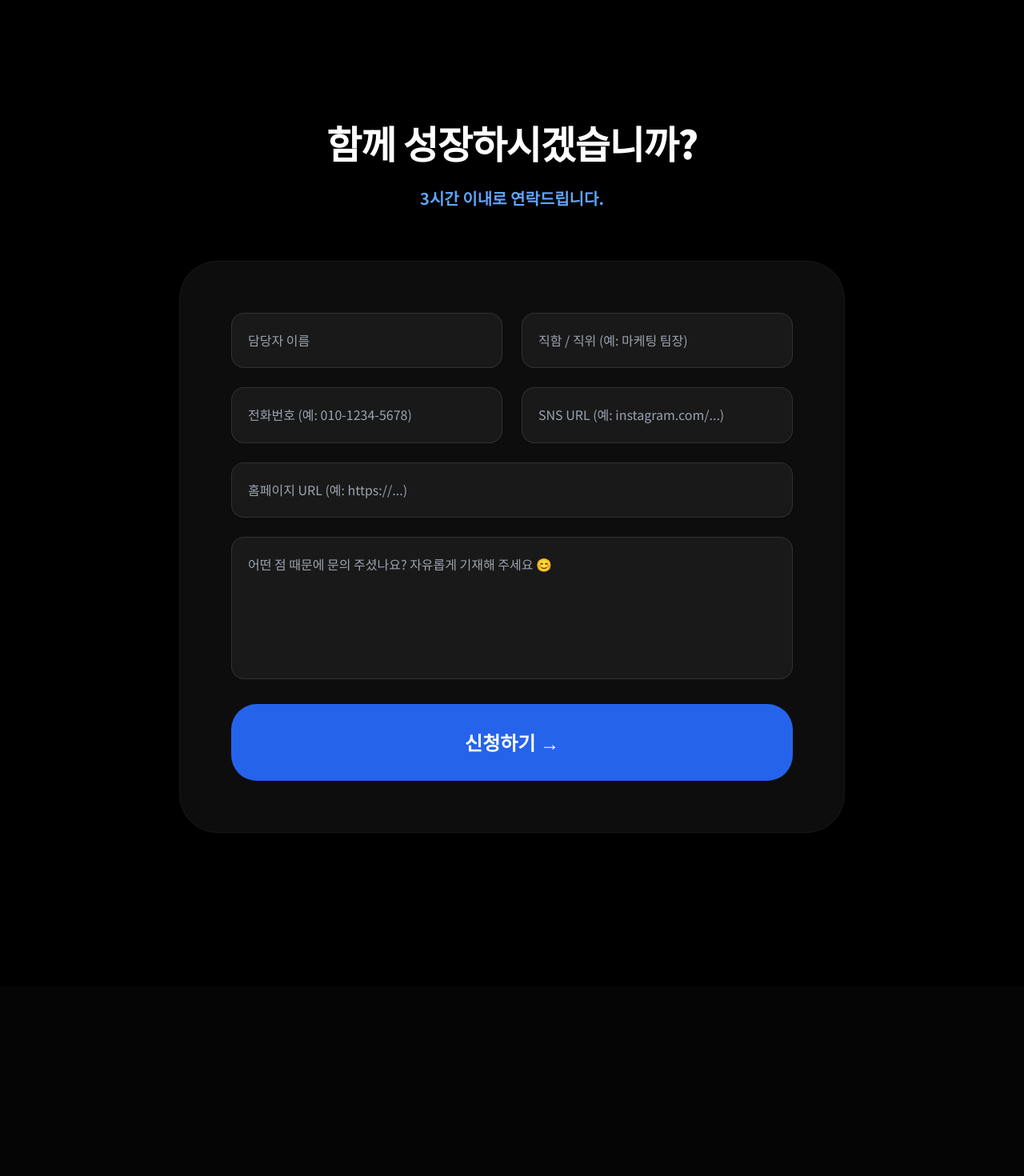
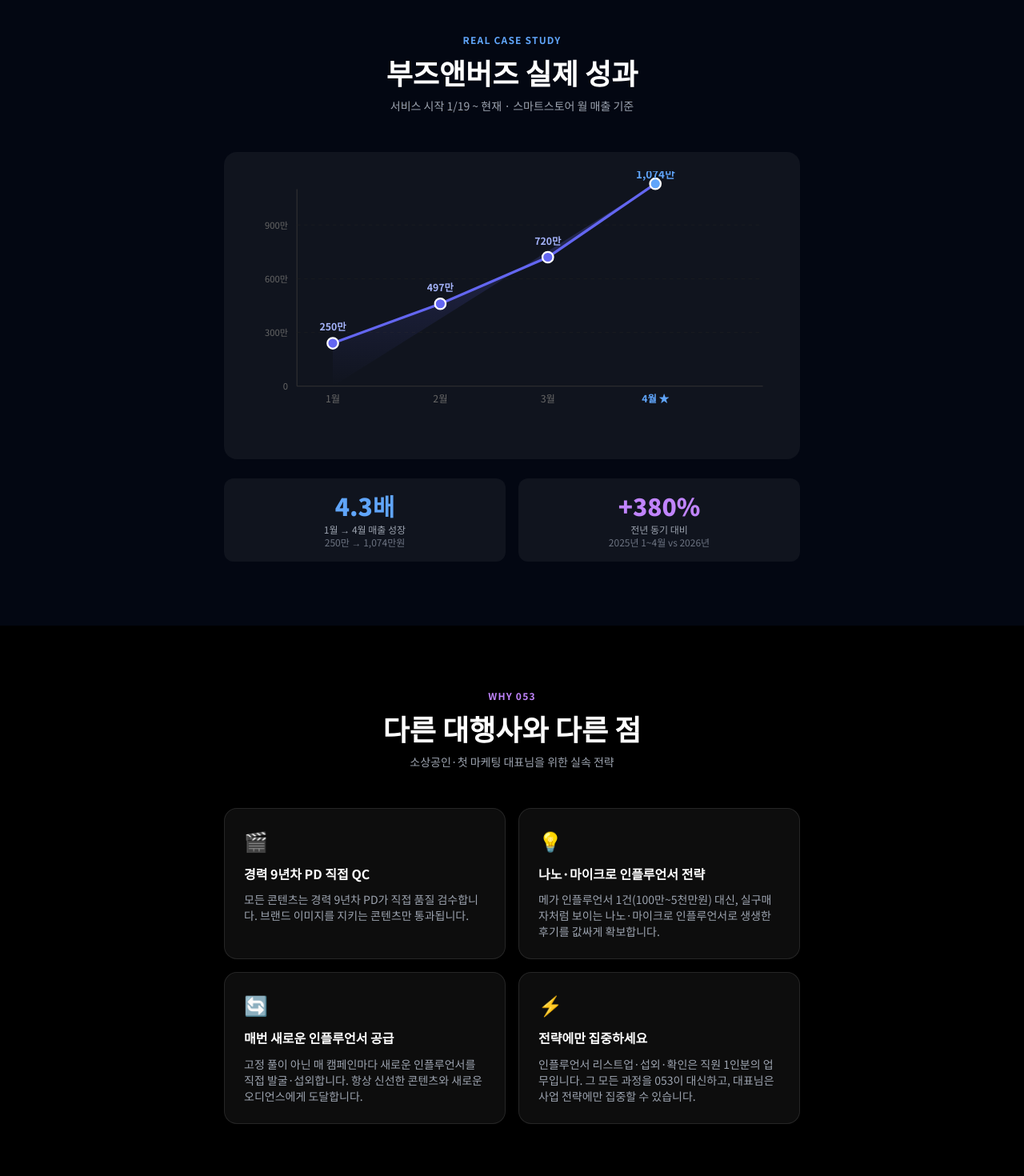
Before and after one commit to hagojob101-home/seeding-platform, a Next.js app: page / in a window 1280 px wide. Shown: the part 2720-4190 px from the top of the page at 80% size. Before the commit the page ends 3953 px from the top, so only its background shows below. Built offline with nearby package versions, Linux system fonts and the light colour scheme.

Commit message:
부즈앤버즈 성장 그래프 + 053 장점 섹션 추가

```diff
--- a/pages/index.js
+++ b/pages/index.js
@@ -200,6 +200,124 @@ export default function Home() {
         </div>
       </section>
 
+      {/* 부즈앤버즈 성장 그래프 섹션 */}
+      <section className="py-20 bg-gray-950 relative overflow-hidden">
+        <div className="max-w-3xl mx-auto px-6">
+          <div className="text-center mb-12">
+            <span className="text-xs font-bold text-blue-400 tracking-widest uppercase mb-3 block">Real Case Study</span>
+            <h2 className="text-3xl md:text-4xl font-black text-white mb-3">부즈앤버즈 실제 성과</h2>
+            <p className="text-gray-400 text-sm">서비스 시작 1/19 ~ 현재 · 스마트스토어 월 매출 기준</p>
+          </div>
+
+          {/* 라인 그래프 SVG */}
+          <div className="bg-white/5 rounded-2xl p-6 mb-6">
+            <svg viewBox="0 0 600 300" className="w-full" xmlns="http://www.w3.org/2000/svg">
+              {/* 그리드 라인 */}
+              <line x1="60" y1="20" x2="60" y2="240" stroke="#333" strokeWidth="1"/>
+              <line x1="60" y1="240" x2="580" y2="240" stroke="#333" strokeWidth="1"/>
+              <line x1="60" y1="180" x2="580" y2="180" stroke="#222" strokeWidth="0.5" strokeDasharray="4"/>
+              <line x1="60" y1="120" x2="580" y2="120" stroke="#222" strokeWidth="0.5" strokeDasharray="4"/>
+              <line x1="60" y1="60" x2="580" y2="60" stroke="#222" strokeWidth="0.5" strokeDasharray="4"/>
+
+              {/* Y축 라벨 */}
+              <text x="50" y="244" fill="#666" fontSize="10" textAnchor="end">0</text>
+              <text x="50" y="184" fill="#666" fontSize="10" textAnchor="end">300만</text>
+              <text x="50" y="124" fill="#666" fontSize="10" textAnchor="end">600만</text>
+              <text x="50" y="64" fill="#666" fontSize="10" textAnchor="end">900만</text>
+
+              {/* 그라데이션 정의 */}
+              <defs>
+                <linearGradient id="lineGrad" x1="0" y1="0" x2="0" y2="1">
+                  <stop offset="0%" stopColor="#6366f1" stopOpacity="0.3"/>
+                  <stop offset="100%" stopColor="#6366f1" stopOpacity="0"/>
+                </linearGradient>
+              </defs>
+
+              {/* 채움 영역 */}
+              <polygon
+                points="100,192 220,148 340,96 460,14 100,240"
+                fill="url(#lineGrad)"
+              />
+
+              {/* 메인 라인 */}
+              <polyline
+                points="100,192 220,148 340,96 460,14"
+                fill="none"
+                stroke="#6366f1"
+                strokeWidth="3"
+                strokeLinecap="round"
+                strokeLinejoin="round"
+              />
+
+              {/* 데이터 포인트 */}
+              <circle cx="100" cy="192" r="6" fill="#6366f1" stroke="#fff" strokeWidth="2"/>
+              <circle cx="220" cy="148" r="6" fill="#6366f1" stroke="#fff" strokeWidth="2"/>
+              <circle cx="340" cy="96" r="6" fill="#6366f1" stroke="#fff" strokeWidth="2"/>
+              <circle cx="460" cy="14" r="6" fill="#60a5fa" stroke="#fff" strokeWidth="2"/>
+
+              {/* 데이터 라벨 - 매출 */}
+              <text x="100" y="178" fill="#a5b4fc" fontSize="11" textAnchor="middle" fontWeight="bold">250만</text>
+              <text x="220" y="134" fill="#a5b4fc" fontSize="11" textAnchor="middle" fontWeight="bold">497만</text>
+              <text x="340" y="82" fill="#a5b4fc" fontSize="11" textAnchor="middle" fontWeight="bold">720만</text>
+              <text x="460" y="8" fill="#60a5fa" fontSize="12" textAnchor="middle" fontWeight="bold">1,074만</text>
+
+              {/* X축 라벨 - 월 */}
+              <text x="100" y="258" fill="#666" fontSize="11" textAnchor="middle">1월</text>
+              <text x="220" y="258" fill="#666" fontSize="11" textAnchor="middle">2월</text>
+              <text x="340" y="258" fill="#666" fontSize="11" textAnchor="middle">3월</text>
+              <text x="460" y="258" fill="#60a5fa" fontSize="11" textAnchor="middle" fontWeight="bold">4월 ★</text>
+            </svg>
+          </div>
+
+          {/* 성과 수치 2개 */}
+          <div className="grid grid-cols-2 gap-4">
+            <div className="bg-white/5 rounded-xl p-4 text-center">
+              <p className="text-3xl font-black text-blue-400">4.3배</p>
+              <p className="text-gray-400 text-xs mt-1">1월 → 4월 매출 성장</p>
+              <p className="text-gray-500 text-xs">250만 → 1,074만원</p>
+            </div>
+            <div className="bg-white/5 rounded-xl p-4 text-center">
+              <p className="text-3xl font-black text-purple-400">+380%</p>
+              <p className="text-gray-400 text-xs mt-1">전년 동기 대비</p>
+              <p className="text-gray-500 text-xs">2025년 1~4월 vs 2026년</p>
+            </div>
+          </div>
+        </div>
+      </section>
+
+      {/* 053 장점 섹션 */}
+      <section className="py-20 bg-black relative">
+        <div className="max-w-3xl mx-auto px-6">
+          <div className="text-center mb-12">
+            <span className="text-xs font-bold text-purple-400 tracking-widest uppercase mb-3 block">Why 053</span>
+            <h2 className="text-3xl md:text-4xl font-black text-white mb-3">다른 대행사와 다른 점</h2>
+            <p className="text-gray-400 text-sm">소상공인·첫 마케팅 대표님을 위한 실속 전략</p>
+          </div>
+          <div className="grid grid-cols-1 md:grid-cols-2 gap-4">
+            <div className="bg-white/5 rounded-2xl p-6 border border-white/10 hover:border-purple-500/50 transition">
+              <p className="text-2xl mb-3">🎬</p>
+              <p className="font-bold text-white mb-2">경력 9년차 PD 직접 QC</p>
+              <p className="text-gray-400 text-sm">모든 콘텐츠는 경력 9년차 PD가 직접 품질 검수합니다. 브랜드 이미지를 지키는 콘텐츠만 통과됩니다.</p>
+            </div>
+            <div className="bg-white/5 rounded-2xl p-6 border border-white/10 hover:border-purple-500/50 transition">
+              <p className="text-2xl mb-3">💡</p>
+              <p className="font-bold text-white mb-2">나노·마이크로 인플루언서 전략</p>
+              <p className="text-gray-400 text-sm">메가 인플루언서 1건(100만~5천만원) 대신, 실구매자처럼 보이는 나노·마이크로 인플루언서로 생생한 후기를 값싸게 확보합니다.</p>
+            </div>
+            <div className="bg-white/5 rounded-2xl p-6 border border-white/10 hover:border-purple-500/50 transition">
+              <p className="text-2xl mb-3">🔄</p>
+              <p className="font-bold text-white mb-2">매번 새로운 인플루언서 공급</p>
+              <p className="text-gray-400 text-sm">고정 풀이 아닌 매 캠페인마다 새로운 인플루언서를 직접 발굴·섭외합니다. 항상 신선한 콘텐츠와 새로운 오디언스에게 도달합니다.</p>
+            </div>
+            <div className="bg-white/5 rounded-2xl p-6 border border-white/10 hover:border-purple-500/50 transition">
+              <p className="text-2xl mb-3">⚡</p>
+              <p className="font-bold text-white mb-2">전략에만 집중하세요</p>
+              <p className="text-gray-400 text-sm">인플루언서 리스트업·섭외·확인은 직원 1인분의 업무입니다. 그 모든 과정을 053이 대신하고, 대표님은 사업 전략에만 집중할 수 있습니다.</p>
+            </div>
+          </div>
+        </div>
+      </section>
+
       <section id="apply" className="py-48 bg-black relative">
         <div className="max-w-4xl mx-auto px-8">
           <div className="text-center mb-16">
```
